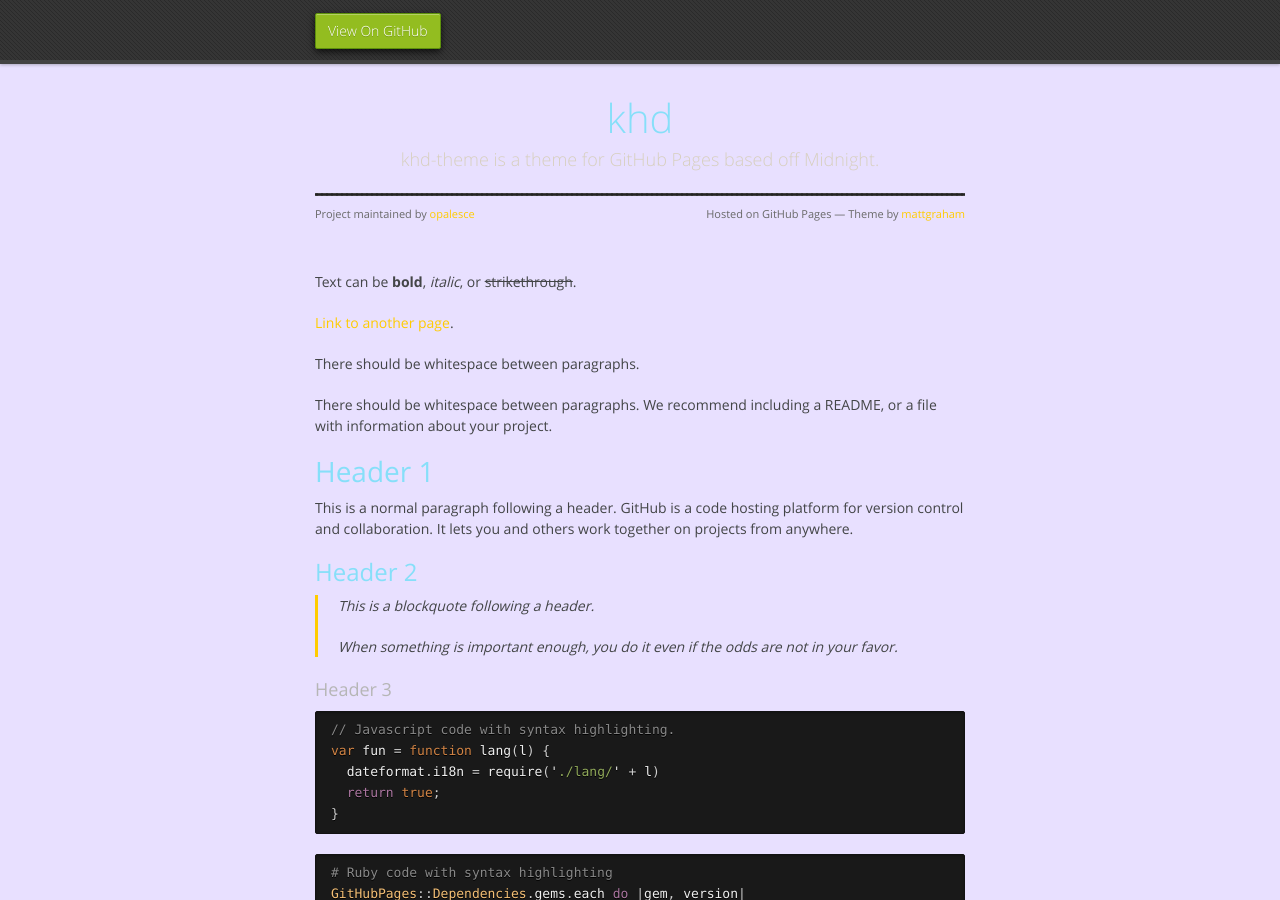
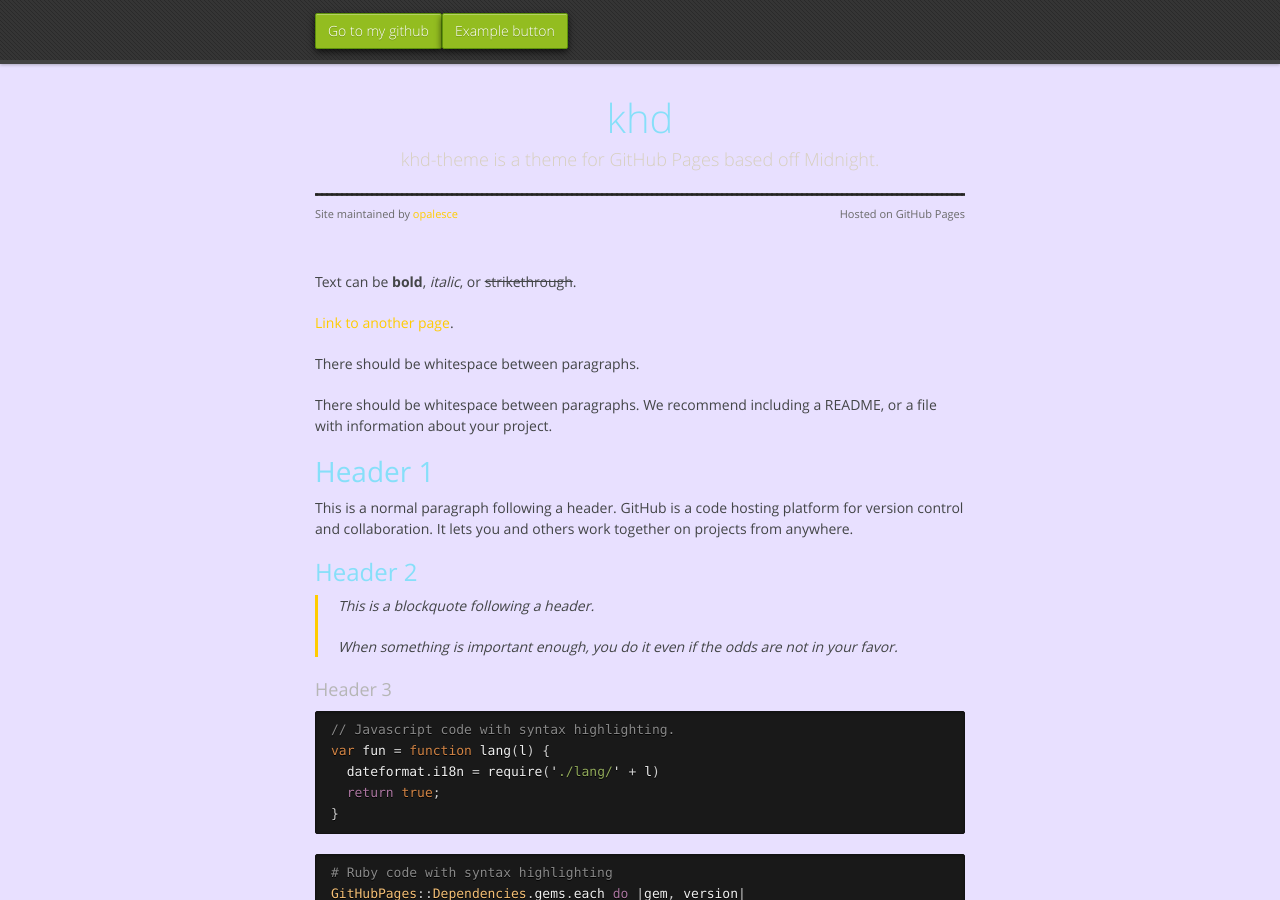
Before and after one commit to opalesce/khd-theme, a Jekyll site: the page built from index.md, in a window 1280 px wide and 900 px high. Built offline with Jekyll 4.4.1, drawn with Linux system fonts in a browser that asks for light colours.

Commit message:
Update default.html

```diff
--- a/_layouts/default.html
+++ b/_layouts/default.html
@@ -20,7 +20,8 @@
   <body>
       <div id="header">
         <nav>
-          <li class="fork"><a href="{{ site.github.repository_url }}">View On GitHub</a></li>
+          <li class="fork"><a href="{{ site.github.repository_url }}">Go to my github</a></li>
+          <li class="fork"><a href="{{ example.com }}">Example button</a></li>
           {% if site.show_downloads %}
             <li class="downloads"><a href="{{ site.github.zip_url }}">ZIP</a></li>
             <li class="downloads"><a href="{{ site.github.tar_url }}">TAR</a></li>
@@ -36,8 +37,8 @@
           <h1>{{ site.title | default: site.github.repository_name }}</h1>
           <p>{{ site.description | default: site.github.project_tagline }}</p>
           <hr>
-          <span class="credits left">Project maintained by <a href="{{ site.github.owner_url }}">{{ site.github.owner_name }}</a></span>
-          <span class="credits right">Hosted on GitHub Pages &mdash; Theme by <a href="https://twitter.com/mattgraham">mattgraham</a></span>
+          <span class="credits left">Site maintained by <a href="{{ site.github.owner_url }}">{{ site.github.owner_name }}</a></span>
+          <span class="credits right">Hosted on GitHub Pages</span>
         </div>
 
         {{ content }}
```
